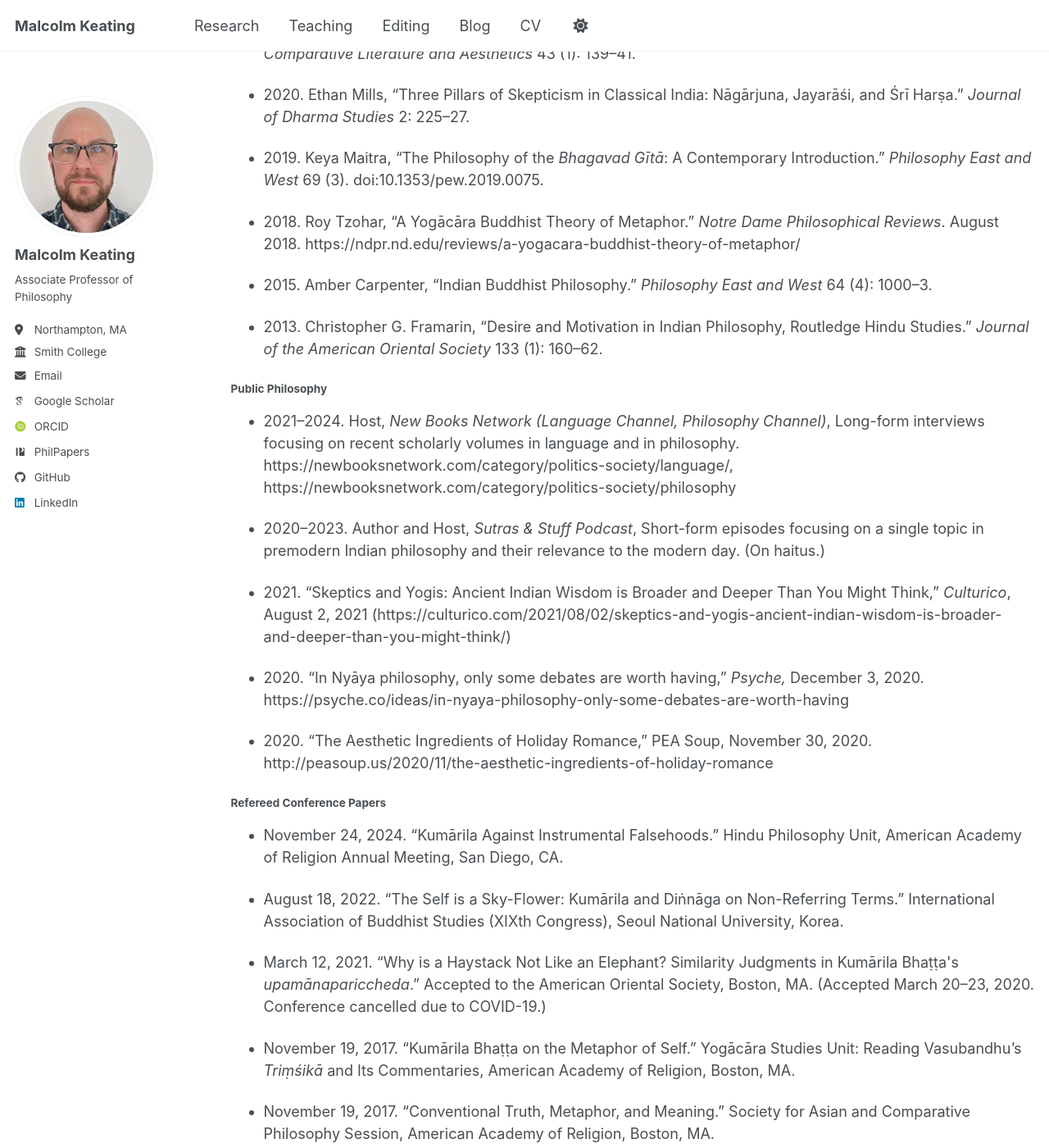
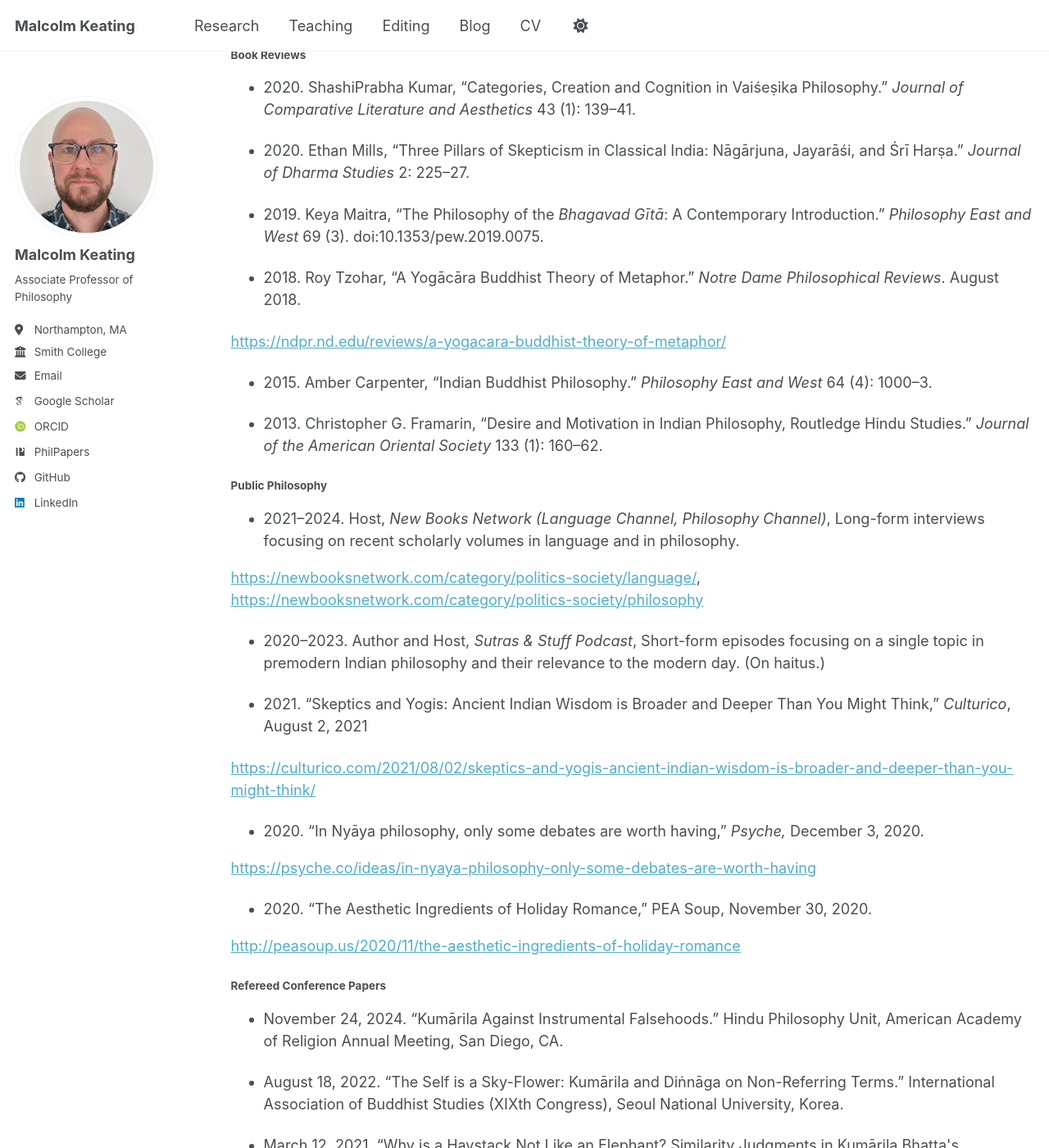
Before and after one commit to malcolmkeating/malcolmkeating.github.io, a Jekyll site: the page built from _pages/cv.md, in a window 1280 px wide and 1400 px high, scrolled down 3983 px. Shown: the whole window at 82% size. Built offline with Jekyll 4.4.1, drawn with Linux system fonts in a browser that asks for light colours; some web fonts are replaced; a script bundle is joined from its source files by our own code; library files that are not in the unit come from our copies; some of the changed text lies outside the part shown.

Commit message:
added hyperlinks to CV removed table of contents header from teaching page

```diff
--- a/_pages/cv.md
+++ b/_pages/cv.md
@@ -91,7 +91,7 @@ Studies*. 26 (1): 63–87.
 + 2021\. "The Pragma-Dialectics of Dispassionate Discourse: Early Nyāya
 Argumentation Theory." *Religions*. Special Issue: Philosophical Issues
 in the Hindu Tradition, Global Impact, ed. Trichur S. Rukmani.
-*Religions.* 12 (10): 875. https://doi.org/10.3390/rel12100875
+*Religions.* 12 (10): 875. <https://doi.org/10.3390/rel12100875>
 
 + 2019\. "Metaphor or Delusion? A Mīmāṃsaka's Response to Conceptual
 Metaphor Theory." *Philosophy East and West*. 70 (2): 395–423.
@@ -103,11 +103,11 @@ Philosophy*. 45 (5): 911–38.
 + 2017\. "Metonymy and Metaphor as Verbal Postulation: The Epistemic
 Status of Non-Literal Speech in Indian Philosophy." *Journal of World
 Philosophies*. 2 (1).
-https://scholarworks.iu.edu/iupjournals/index.php/jwp/article/view/923.
+<https://scholarworks.iu.edu/iupjournals/index.php/jwp/article/view/923>.
 
 + 2017\. With Elisa Freschi. "How Do We Gather Knowledge through
 Language?" *Journal of World Philosophies*. 2 (1).
-https://scholarworks.iu.edu/iupjournals/ index.php/jwp/article/view/921
+<https://scholarworks.iu.edu/iupjournals/index.php/jwp/article/view/921>
 (50% co-author contribution).
 
 + 2015\. "Thinking about Embedded Metaphors*." Journal of Pragmatics*. 88:
@@ -164,8 +164,7 @@ eds. Wiley-Blackwell.
 
 + 2016, 2020. "The Literal/Non-Literal Distinction in Indian Philosophy."
 *The Stanford Encyclopedia of Philosophy*. Edward N. Zalta, ed. First
-published Nov 26, 2016. Substantive revision Dec 3, 2020. URL =
-\<https://plato.stanford.edu/archives/sum2021/entries/literal-nonliteral-india/\>.
+published Nov 26, 2016. Substantive revision Dec 3, 2020. <https://plato.stanford.edu/archives/sum2021/entries/literal-nonliteral-india/>
 
 + 2016, 2023. With Matthew R. Dasti. "Epistemology (*Pramāṇa*s)," *Oxford
 Bibliographies Online*, Hinduism. Substantive revision 2023. (50%
@@ -200,7 +199,7 @@ doi:10.1353/pew.2019.0075.
 
 + 2018\. Roy Tzohar, "A Yogācāra Buddhist Theory of Metaphor." *Notre Dame
 Philosophical Reviews*. August 2018.
-https://ndpr.nd.edu/reviews/a-yogacara-buddhist-theory-of-metaphor/
+<https://ndpr.nd.edu/reviews/a-yogacara-buddhist-theory-of-metaphor/>
 
 + 2015\. Amber Carpenter, "Indian Buddhist Philosophy." *Philosophy East
 and West* 64 (4): 1000–3.
@@ -214,8 +213,8 @@ Society* 133 (1): 160–62.
 + 2021–2024. Host, *New Books Network (Language Channel, Philosophy
 Channel)*, Long-form interviews focusing on recent scholarly volumes in
 language and in philosophy.
-https://newbooksnetwork.com/category/politics-society/language/,
-https://newbooksnetwork.com/category/politics-society/philosophy
+<https://newbooksnetwork.com/category/politics-society/language/>,
+<https://newbooksnetwork.com/category/politics-society/philosophy>
 
 + 2020–2023. Author and Host, *Sutras & Stuff Podcast*, Short-form
 episodes focusing on a single topic in premodern Indian philosophy and
@@ -223,15 +222,15 @@ their relevance to the modern day. (On haitus.)
 
 + 2021\. "Skeptics and Yogis: Ancient Indian Wisdom is Broader and Deeper
 Than You Might Think," *Culturico*, August 2, 2021
-(https://culturico.com/2021/08/02/skeptics-and-yogis-ancient-indian-wisdom-is-broader-and-deeper-than-you-might-think/)
+<https://culturico.com/2021/08/02/skeptics-and-yogis-ancient-indian-wisdom-is-broader-and-deeper-than-you-might-think/>
 
 + 2020\. "In Nyāya philosophy, only some debates are worth having,"
 *Psyche,* December 3, 2020.
-https://psyche.co/ideas/in-nyaya-philosophy-only-some-debates-are-worth-having
+<https://psyche.co/ideas/in-nyaya-philosophy-only-some-debates-are-worth-having>
 
 + 2020\. "The Aesthetic Ingredients of Holiday Romance," PEA Soup,
 November 30, 2020.
-http://peasoup.us/2020/11/the-aesthetic-ingredients-of-holiday-romance
+<http://peasoup.us/2020/11/the-aesthetic-ingredients-of-holiday-romance>
 
 #### Refereed Conference Papers
 
@@ -479,8 +478,7 @@ Philosophers and Philosophies.
 + YHU 3267: Classical Indian Philosophy of Language
 + YHU 3297: Debate & Reasoning in Indian Philosophy
 + YHU 3372: Global Theories of Metaphor
-+ YHU 3330: Hinduism, Nationalism, and the *Bhagavad Gītā* in the 20th
-Century
++ YHU 3330: Hinduism, Nationalism, and the *Bhagavad Gītā* in the 20th Century
 + YHU 3350: Slurs, Insults, and Hate Speech
 + YHU 4219: Doing Things with Words
 + YHU 4103: Philosophy Capstone Seminar
@@ -593,8 +561,7 @@ Publishing, *Sophia* (2017); *Journal of World Philosophies* (2015);
 
 + 2018–2022. Advisory Committee on Language Studies
 
-+ 2018–2022. Student Support Team (team of staff & faculty to assist
-student sexual assault survivors with resources)
++ 2018–2022. Student Support Team (team of staff & faculty to assist student sexual assault survivors with resources)
 
 + 2016–2018. Research Committee
 
@@ -626,21 +593,12 @@ Northampton, MA
 
 #### Pedagogical Service
 
-+ 2019–2021. Center for Teaching and Learning Affiliate (assists with
-remote teaching support, facilitating faculty workshops, creating
-pedagogical guides)
-- Organizer and Moderator, "Critical Conversations: Contention and
-  Belonging in the Classroom," Yale-NUS Center for Teaching and Learning
-  April 22, 2021.
-- Author, "Peer Observation for Online Teaching," for Center for
-  Teaching and Learning, September 2020.
-+  August 23, 2018. Presenter, Yale-NUS College Center for Teaching and Learning "Teaching & Tonics" session: "Starting a New Semester &
-Creating an Inclusive Classroom Environment."
-
-+ 2015–2017. Assisted with Yale-NUS College Sanskrit Language
-teleconference course development.
++ 2019–2021. Center for Teaching and Learning Affiliate (assists with remote teaching support, facilitating faculty workshops, creating pedagogical guides)
+- Organizer and Moderator, "Critical Conversations: Contention and Belonging in the Classroom," Yale-NUS Center for Teaching and Learning April 22, 2021.
+- Author, "Peer Observation for Online Teaching," for Center for Teaching and Learning, September 2020.
++  August 23, 2018. Presenter, Yale-NUS College Center for Teaching and Learning "Teaching & Tonics" session: "Starting a New Semester: Creating an Inclusive Classroom Environment."
++ 2015–2017. Assisted with Yale-NUS College Sanskrit Language teleconference course development.
 
 ### Languages
 
-Sanskrit (advanced reading), Spanish (intermediate
-reading/speaking/writing), English (fluent)
+Sanskrit (advanced reading), Spanish (intermediate reading/speaking/writing), English (fluent)
```
Also changed, not shown: other parts of _pages/cv.md (+18 -48 lines), _pages/teaching.md (+0 -1 lines).
